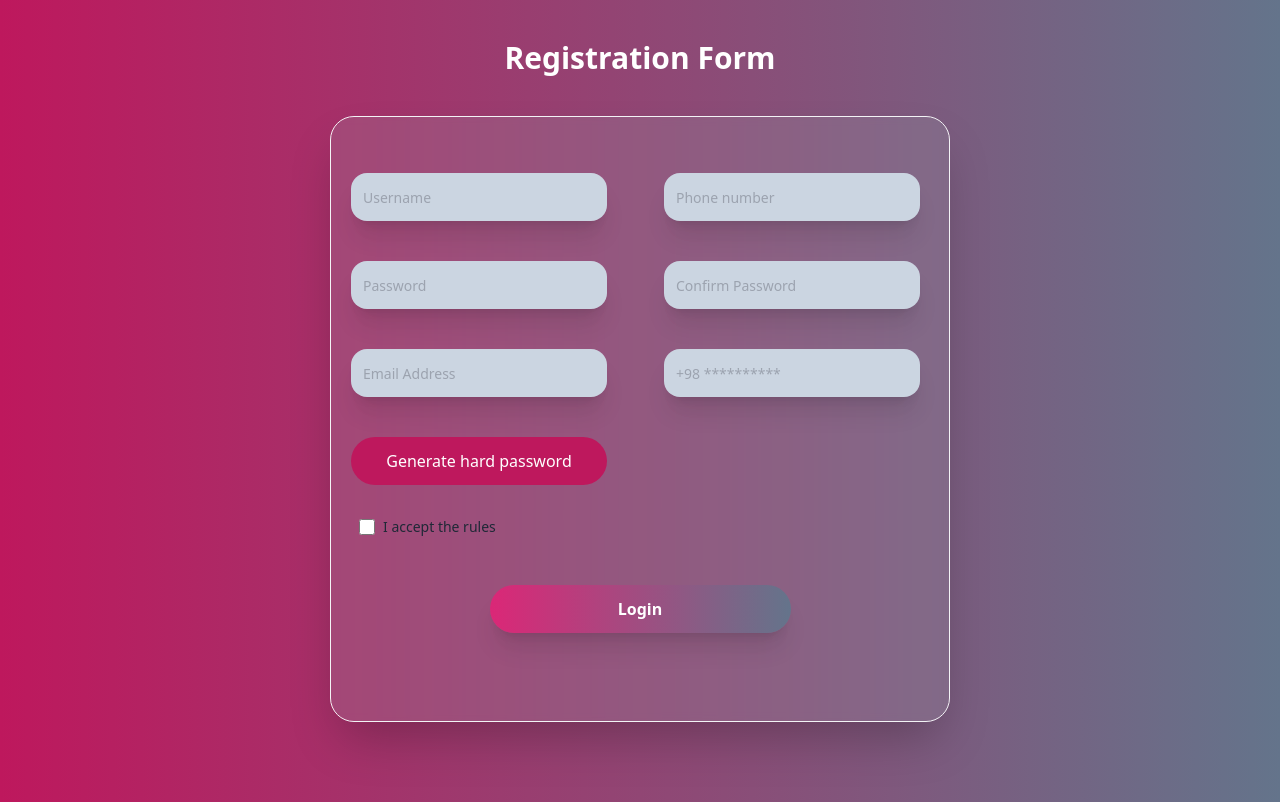
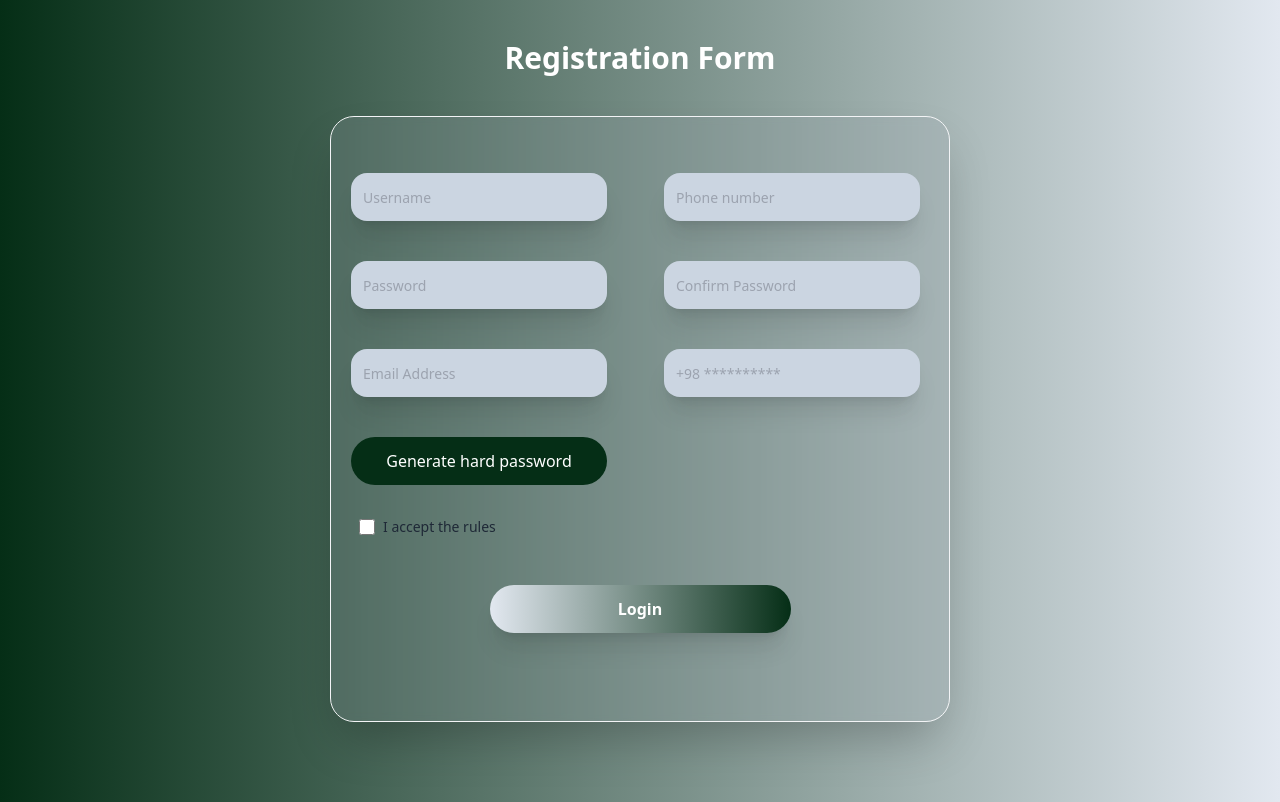
Before and after one commit to zahra-hjri/validation-form-react, a React (Vite) app: page / in a window 1280 px wide. Built offline with nearby package versions, Linux system fonts and the light colour scheme.

Commit message:
changed theme

```diff
--- a/src/App.jsx
+++ b/src/App.jsx
@@ -1,6 +1,3 @@
-
-
-import { useState } from 'react';
 
 import { Form } from './components/Form/Form';
 import './App.css'
@@ -8,7 +5,7 @@ import './App.css'
 function App() {
 
   return (
-    <div className=' h-full w-full bg-gradient-to-r from-pink-700 to-slate-500 px-5 pb-20'>
+    <div className=' h-full w-full bg-gradient-to-r from-green-950 to-slate-200 px-5 pb-20'>
 
       <h1 className='text-white font-extrabold text-center text-xl sm:text-3xl py-10'>Registration Form
       </h1>
--- a/src/components/Form/Form.jsx
+++ b/src/components/Form/Form.jsx
@@ -30,7 +30,7 @@ export const Form = () => {
     }
 
     setValuse({ ...values , [e.target.name]: e.target.value})
-    console.log(e.target.value)
+    console.log(e.target)
   }
 
   const onSubmitHandle = (e) =>{
@@ -96,8 +96,8 @@ export const Form = () => {
 
             <input name='mobileNumber' value={values.mobileNumber} onChange={onChangeHandle}
             className='p-2 md:p-3 w-60 sm:w-96 md:w-60 lg:w-64 sm:ml-3 mt-4 shadow-xl bg-slate-300 rounded-2xl outline-none placeholder:text-sm' placeholder='+98 **********'/>
-            <button onClick={handleGeneratePassword} type='button' className='p-2 md:p-3 w-60 sm:w-96 md:w-60 lg:w-64 rounded-full  sm:ml-3 mt-4 bg-pink-700 text-white font-medium hover:bg-pink-800'>Generate hard password</button>
-            <p className='text-slate-600 font-bold p-2 md:p-3 w-60 sm:w-96 md:w-60 lg:w-64 sm:ml-3 mt-4 '>{generatePassword}</p>
+            <button onClick={handleGeneratePassword} type='button' className='p-2 md:p-3 w-60 sm:w-96 md:w-60 lg:w-64 rounded-full  sm:ml-3 mt-4 bg-green-950 text-white font-medium hover:bg-green-800'>Generate hard password</button>
+            <p className='text-gray-800 font-bold p-2 md:p-3 w-60 sm:w-96 md:w-60 lg:w-64 sm:ml-3 mt-4 '>{generatePassword}</p>
 
             </div>
             <div className="flex items-center ml-5 mt-8">
@@ -106,7 +106,7 @@ export const Form = () => {
               <label
               className="ml-2 text-sm font-medium text-gray-800">I accept the rules</label>
             </div>
-            <button type='submit' className='font-bold rounded-full w-64 bg-gradient-to-r from-pink-600 to-slate-500 text-white text-center p-3 md:w-6/12 mx-auto block my-12 shadow-xl' >Login</button>
+            <button type='submit' className='font-bold rounded-full w-64 bg-gradient-to-r from-slate-200 to-green-950 text-white text-center p-3 md:w-6/12 mx-auto block my-12 shadow-xl' >Login</button>
 
 
         </form>
```
Also changed, not shown: src/middleware/Validate.jsx (renamed from src/middleware/Validate.js).
